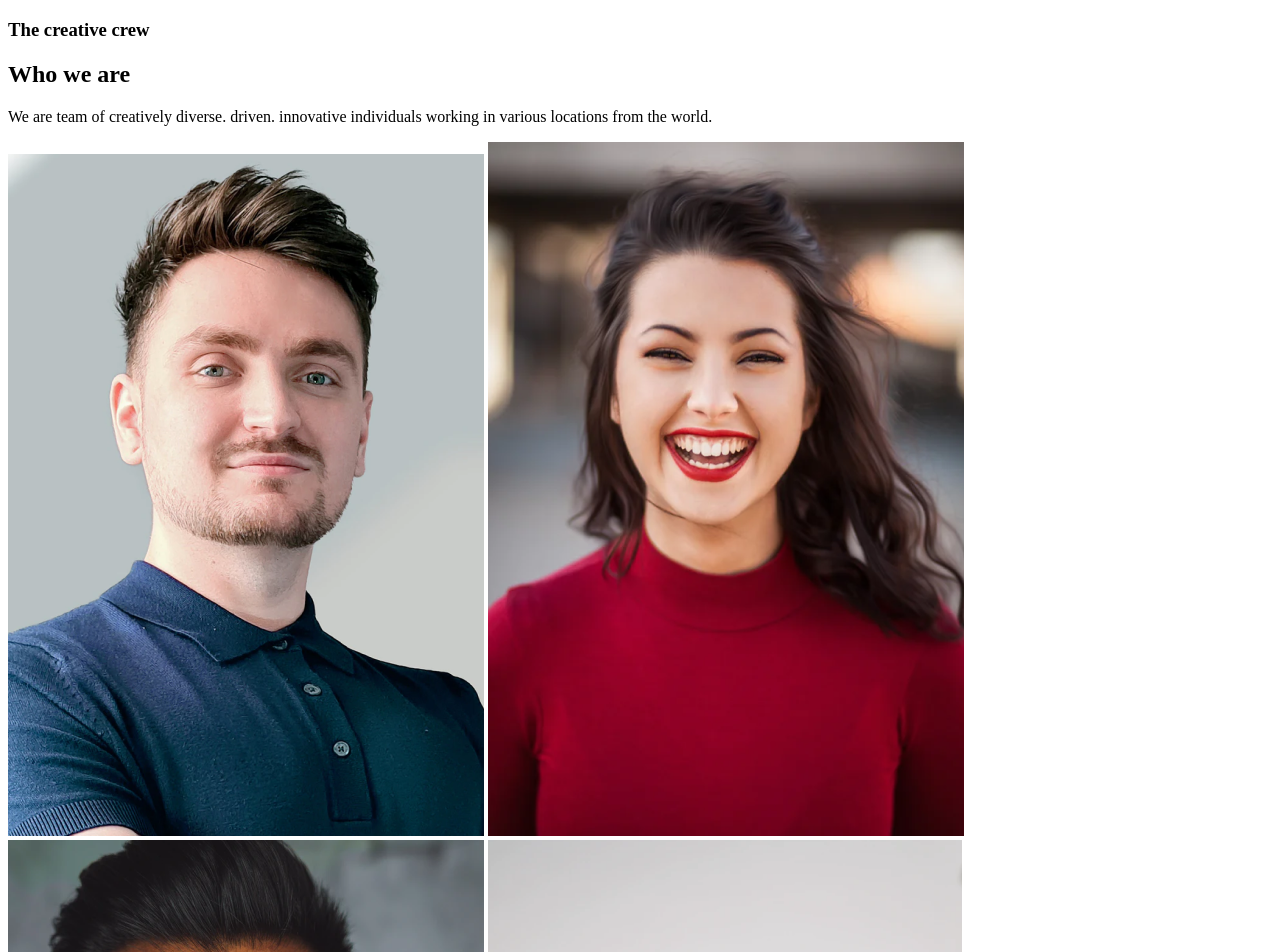
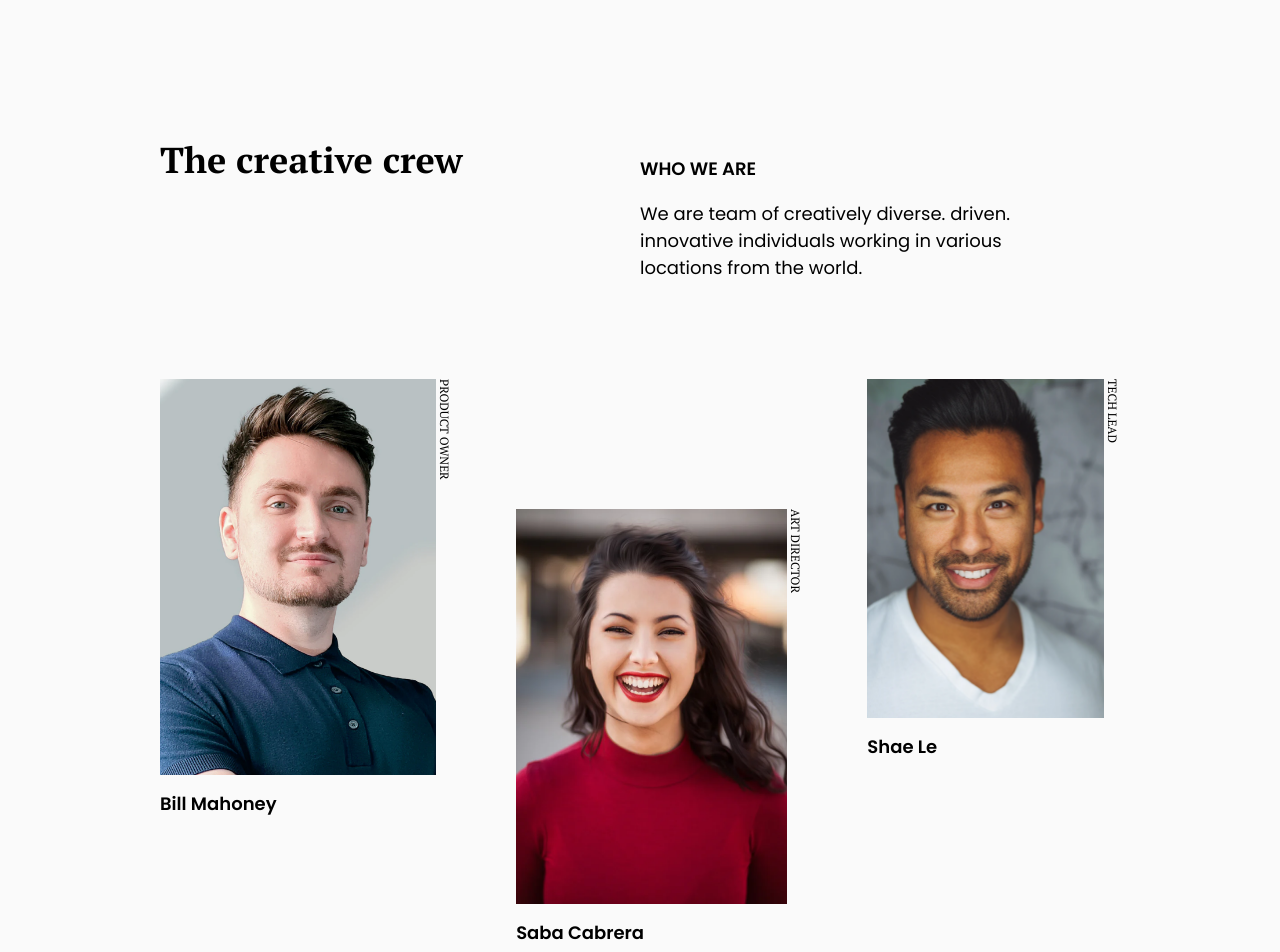
Before and after one commit to Sidpd57/my-team-page-master, a plain HTML site: page index.html in a window 1280 px wide. Shown: the top 952 px of the page. Drawn offline with Linux system fonts and the light colour scheme.

Commit message:
final-version

```diff
--- a/index.html
+++ b/index.html
@@ -10,24 +10,49 @@
 <body>
     <div class="container">
         <section class="section-title">
-            <article>
+            <article class="article">
                 <h1 class="section-heading">The creative crew</h1>
             </article>
             <aside class="sidebar">
                 <h2 class="sidebar-title">Who we are</h2>
-                <p>We are team of creatively diverse.  driven.  innovative individuals working in various locations from the world.</p>
+                <p class="sidebar-text">We are team of creatively diverse.  driven.  innovative individuals working in various locations from the world.</p>
             </aside>
         </section>
     </div>
-    <div class="collage">
-        <img class="Bill" src="./images/photo1.png" alt="picture of Bill Mahoney">
-        <img class="Saba" src="./images/photo2.png" alt="picture of Saba Cabrera">
-        <img class="Shae" src="./images/photo3.png" alt="picture of Shae Le">
-        <img class="Skylah" src="./images/photo4.png" alt="picture of Skylah Lu">
-        <img class="Griff" src="./images/photo5.png" alt="picture of Griff Richards">
-        <img class="Stan" src="./images/photo6.png" alt="picture of Stan John">
+    <div class="collage container">
+        <div class="Bill padd">
+                <img src="./images/photo1.png" alt="picture of Bill Mahoney">
+                <h3 class="name">Bill Mahoney</h3>
+                <p class="designation">PRODUCT OWNER</p>
+        </div>
+        <div class="Saba padd top-marg-mobo top-marg-desk">
+            <img src="./images/photo2.png" alt="picture of Saba Cabrera">
+            <h3 class="name">Saba Cabrera</h3>
+            <p class="designation">ART DIRECTOR</p>
+        </div>
+        <div class="Shae padd">
+            <img src="./images/photo3.png" alt="picture of Shae Le">
+            <h3 class="name">Shae Le</h3>
+            <p class="designation">TECH LEAD</p>
+        </div>
+
+        <div class="Skylah padd top-marg-mobo">
+            <img src="./images/photo4.png" alt="picture of Skylah Lu">
+            <h3 class="name">Skylah Lu</h3>
+            <p class="designation">UX DESIGNER</p>
+        </div>
+        <div class="Griff padd top-marg-desk">
+            <img src="./images/photo5.png" alt="picture of Griff Richards">
+            <h3 class="name">Griff Richards</h3>
+            <p class="designation">DEVELOPER</p>
+        </div>
+        <div class="Stan padd top-marg-mobo">
+            <img src="./images/photo6.png" alt="picture of Stan John">
+            <h3 class="name">Stan John</h3>
+            <p class="designation">DEVELOPER</p>
+        </div>
     </div>
-    <footer class="footer">
+    <footer class="footer container">
         <p>created by <span class="user">sidpd</span> - devChallenges.io</p>
     </footer>
 </body>
--- a/style.css
+++ b/style.css
@@ -0,0 +1,174 @@
+@import url('https://fonts.googleapis.com/css2?family=Montserrat:wght@500;700&family=PT+Serif:wght@400;700&family=Poppins:wght@400;600&display=swap');
+
+*,*::after,*::before {
+    box-sizing: border-box;
+}
+
+body {
+    font-family: 'Poppins', sans-serif;
+    margin: 0;
+    color: #000000;
+    background-color: #FAFAFA;
+}
+
+img {
+    max-width: 100%;
+}
+
+.container {
+    width: 90%;
+    margin: 0 auto;
+}
+
+.section-title {
+    margin: 100px auto 80px;
+}
+
+.section-heading {
+    font-size: 2.25rem;
+    font-weight: 700;
+    font-family: 'PT Serif', serif;
+}
+
+.sidebar {
+    margin-top: 2.5em;
+}
+
+.sidebar-title {
+    font-size: 1.125rem;
+    font-weight: 600;
+    text-transform: uppercase;
+}
+
+.sidebar-text {
+    font-size: 0.875rem;
+    font-weight: 400;
+    width: 89%;
+}
+
+ /* GRID  */
+
+.collage {
+    display: grid;
+    grid-template-areas: 'Bill Saba'
+    'Shae Skylah'
+    'Grif Stan';
+    column-gap: 2rem;
+}
+
+.Bill {
+    grid-area: Bill;
+}
+
+.Saba {
+    grid-area: Saba;
+}
+
+.Shae {
+    grid-area: Shae;
+}
+
+.Skylah {
+    grid-area: Skylah;
+}
+
+.Grif {
+    grid-area: Shae;
+}
+
+.Stan {
+    grid-area: Stan;
+}
+
+.name {
+    margin-top: 0.5rem;
+    font-size: 0.875rem;
+    font-weight: 600;
+}
+
+.padd {
+    position: relative;
+    padding: 0 1rem 0 0;
+}
+.designation {
+    font-size: 0.625rem;
+    font-family: 'PT Serif', serif;
+    font-weight: 400;
+    position: absolute;
+    margin: 0;
+    top: 0;
+    right: 0;
+    writing-mode: vertical-rl;
+}
+
+.top-marg-mobo {
+    margin-top: 3rem;
+}
+
+.footer {
+    font-size: 0.875rem;
+    font-family: 'Montserrat', sans-serif;
+    font-weight: 400;
+    color: #A9A9A9;
+    text-align: center;
+    margin-top: 150px;
+}
+
+.user {
+    font-weight: 700;
+}
+
+
+@media (min-width: 450px){
+
+    .container {
+        width: 75%;
+        max-width: 1050px;
+    }
+
+    .section-title {
+        display: flex;
+        flex-direction: row;
+        justify-content: space-between;
+    }
+
+    .article {
+        width: 40%;
+    }
+
+    .sidebar {
+        width: 50%;
+    }
+
+    .sidebar-title {
+        font-size: 1.125rem;
+    }
+
+    .sidebar-text{
+        width: 80%;
+        font-size: 1.125rem;
+    }
+
+    .collage {
+        display: grid;
+        grid-template-areas: 'Bill Saba Shae'
+        'Skylah Grif Stan';
+        column-gap: 4rem;
+    }
+
+    .top-marg-mobo {
+        margin-top: 0;
+    }
+
+    .top-marg-desk {
+        margin-top: 130px;
+    }
+
+    .name {
+        font-size: 1.125rem;
+    }
+
+    .designation {
+        font-size: 0.75rem;
+    }
+}
```
